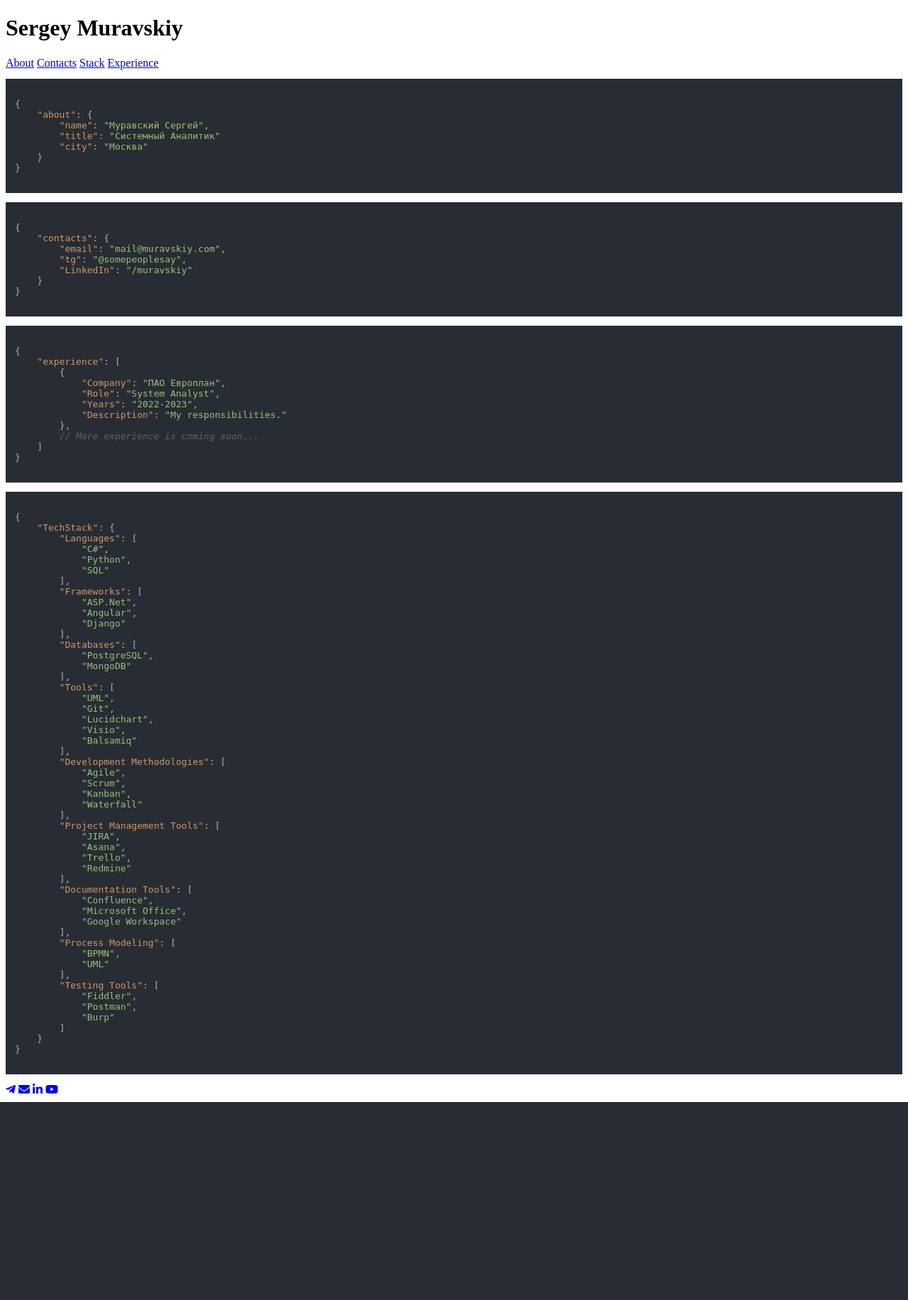
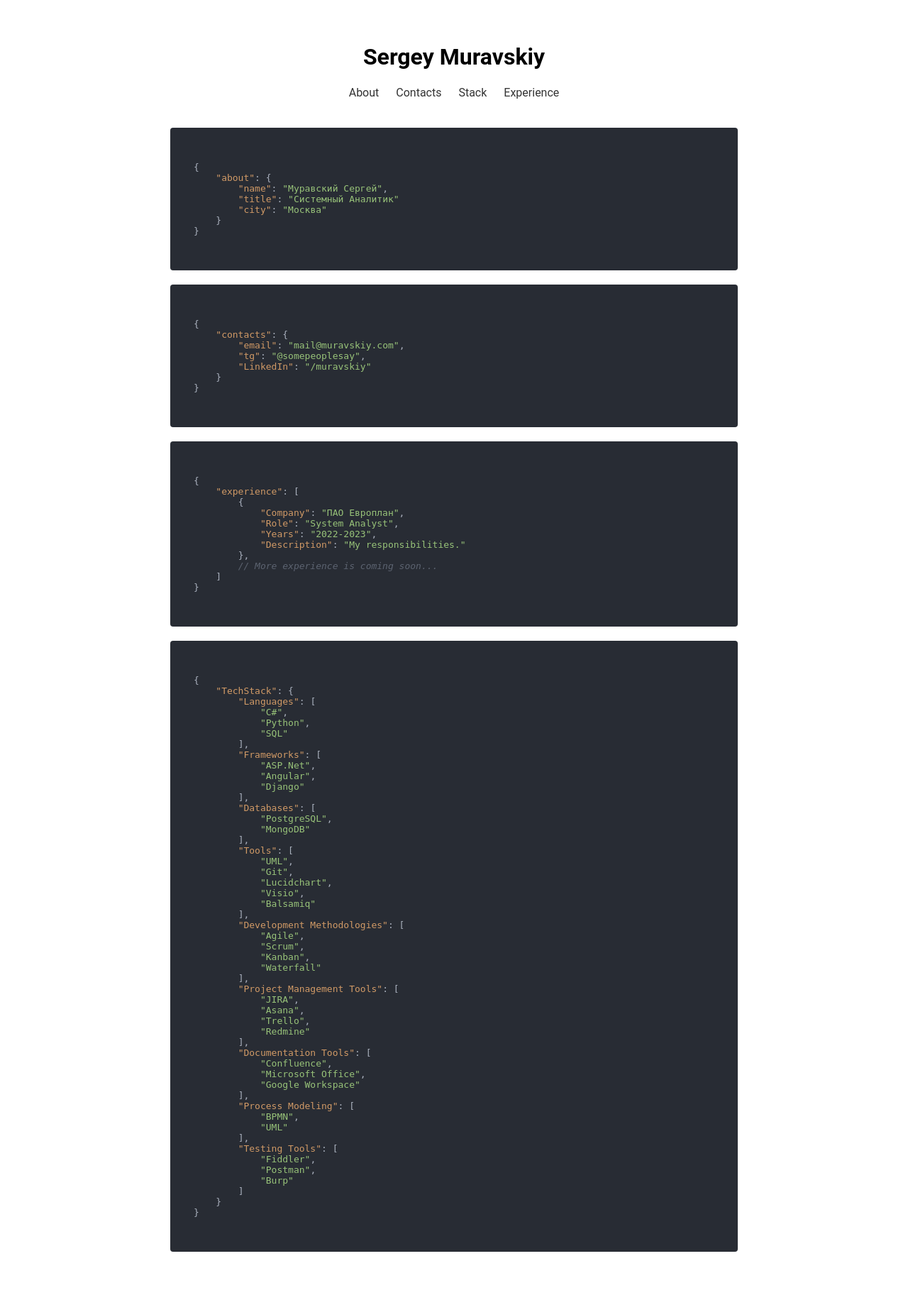
Before and after one commit to 0717376/personal, a Flask app: page / in a window 1280 px wide. Shown: the whole page at 71% size. Before the commit the page ends 1553 px from the top, so only its background shows below. Run offline with Flask 3, Linux system fonts and the light colour scheme; some libraries are stand-ins or nearby versions.

Commit message:
Initial commit

```diff
--- a/templates/index.html
+++ b/templates/index.html
@@ -5,9 +5,9 @@
     <meta charset="UTF-8">
     <meta name="viewport" content="width=device-width, initial-scale=1.0">
     <title>System Analyst Portfolio</title>
-    <link rel="stylesheet" href="https://cdnjs.cloudflare.com/ajax/libs/highlight.js/11.3.1/styles/atom-one-dark.min.css">
-    <link rel="stylesheet" type="text/css" href="{{ url_for('static', filename='css/style.css?v=1.1') }}">
-    <link rel="stylesheet" href="https://cdnjs.cloudflare.com/ajax/libs/font-awesome/5.15.1/css/all.min.css">
+    <link rel="stylesheet"
+        href="https://cdnjs.cloudflare.com/ajax/libs/highlight.js/11.3.1/styles/atom-one-dark.min.css">
+    <link rel="stylesheet" type="text/css" href="{{ url_for('static', filename='css/style.css') }}">
     <script src="https://cdnjs.cloudflare.com/ajax/libs/highlight.js/11.3.1/highlight.min.js"></script>
     <script>hljs.initHighlightingOnLoad();</script>
 </head>
@@ -136,7 +136,7 @@
                     <i class="fas fa-envelope"></i>
                 </a>
                 <!-- Иконка LinkedIn -->
-                <a href="https://linkedin.com/in/muravskiy" target="_blank" title="LinkedIn" class="social-icon linkedin" style="text-decoration: none;">
+                <a href="https://linkedin.com/in/muravskiy" target="_blank" title="LinkedIn" class="social-icon linkedin" >
                     <i class="fab fa-linkedin-in"></i>
                 </a>
                 <!-- Иконка YouTube -->
```
